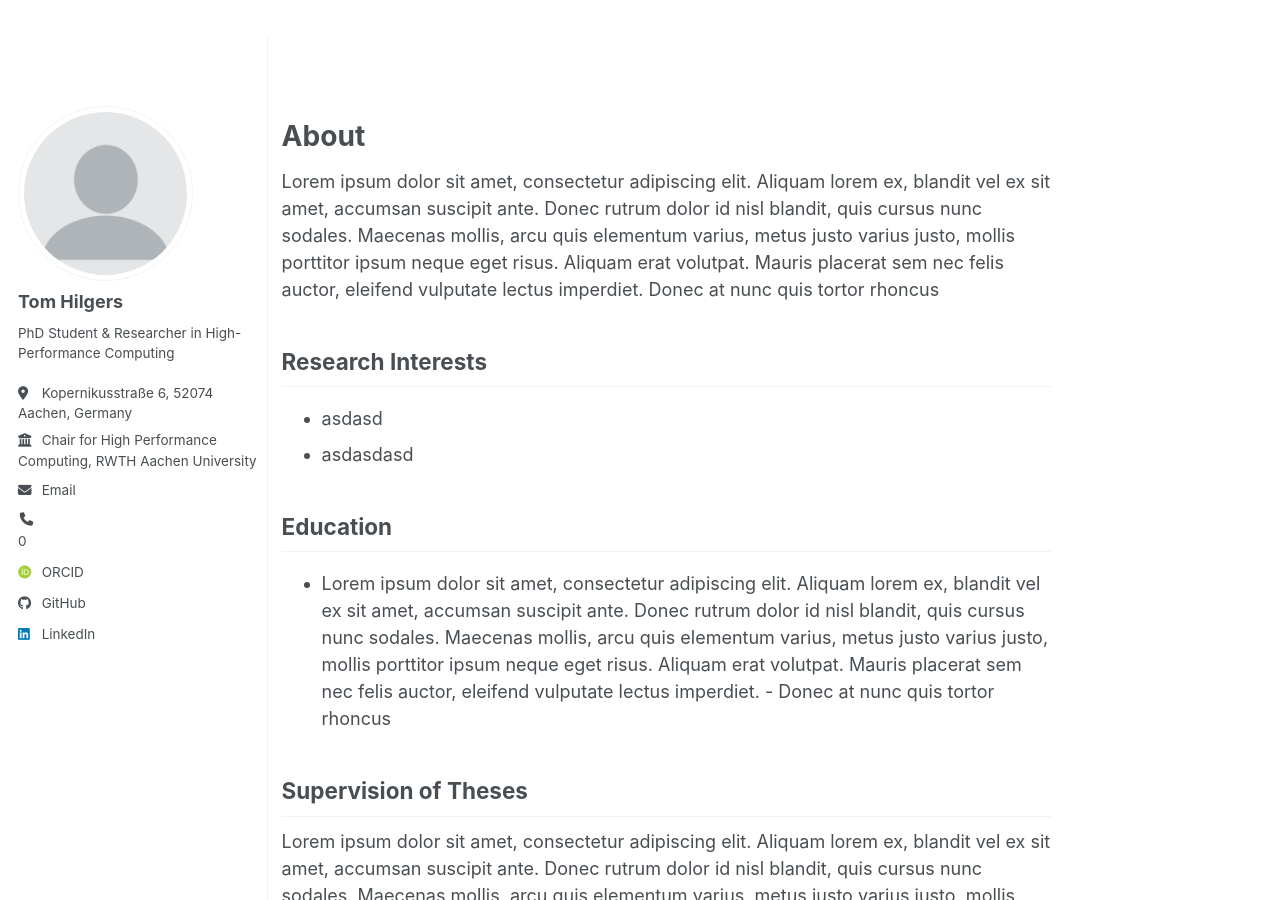
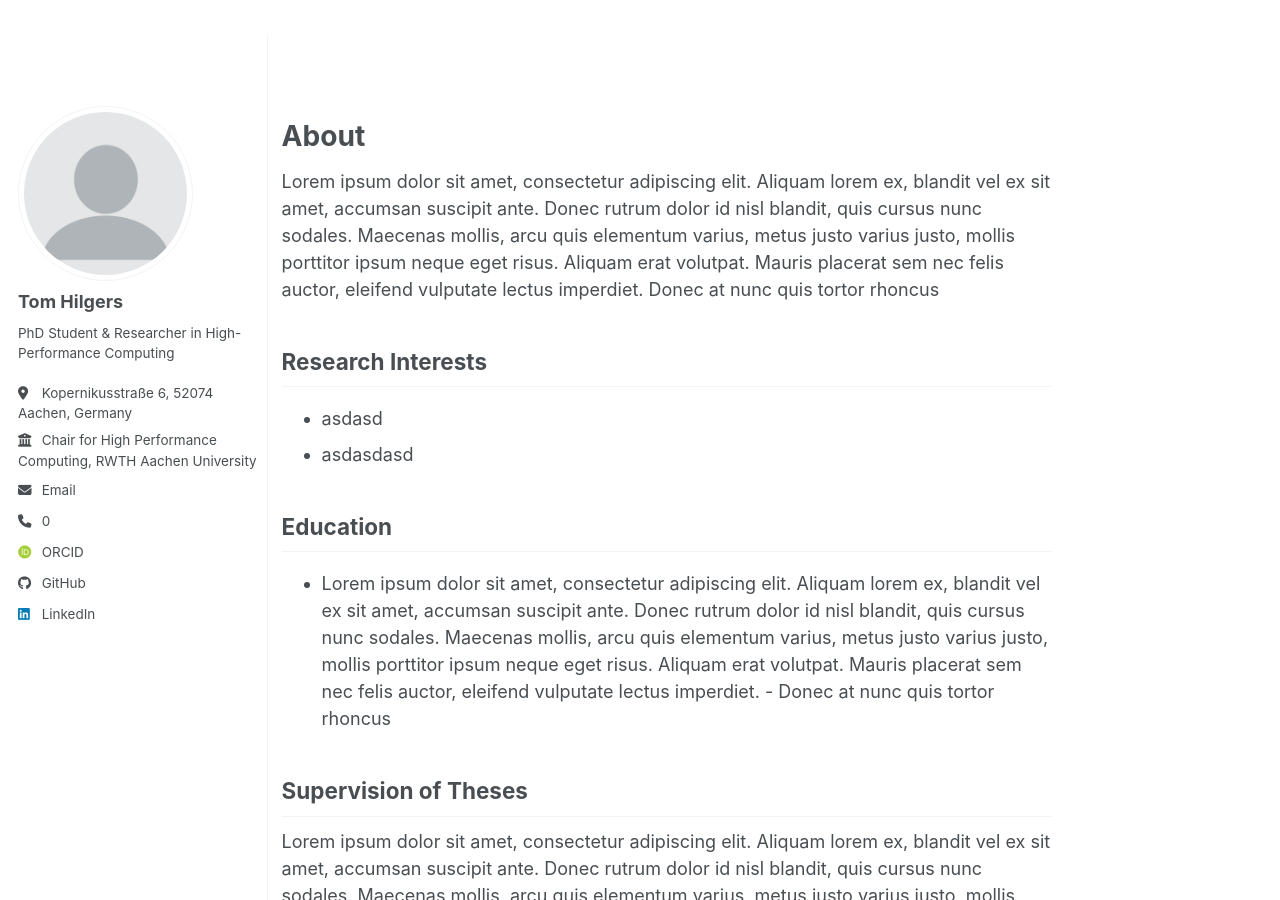
Before and after one commit to tomhilgers/tomhilgers.github.io, a Jekyll site: the page built from _pages/about.md, in a window 1280 px wide and 900 px high. Built offline with Jekyll 4.4.1, drawn with Linux system fonts in a browser that asks for light colours; some web fonts are replaced; a script bundle is joined from its source files by our own code; library files that are not in the unit come from our copies.

Commit message:
Update author-profile.html

```diff
--- a/_includes/author-profile.html
+++ b/_includes/author-profile.html
@@ -37,10 +37,7 @@
         <li><a href="mailto:{{ author.email }}"><i class="fas fa-fw fa-envelope icon-pad-right" aria-hidden="true"></i>{{ site.data.ui-text[site.locale].email_label | default: "Email" }}</a></li>
       {% endif %}
       {% if author.phone %}
-        <li>
-          <i class="fas fa-fw fa-phone"></i>
-          <a href="tel:{{ author.phone }}">{{ author.phone }}</a>
-        </li>
+        <li><a href="tel:{{ author.phone }}"><i class="fas fa-fw fa-phone icon-pad-right" aria-hidden="true"></i>{{ author.phone }}</a></li>
       {% endif %}
 
       <!-- Font Awesome and Academicons icons / Academic websites -->
```
